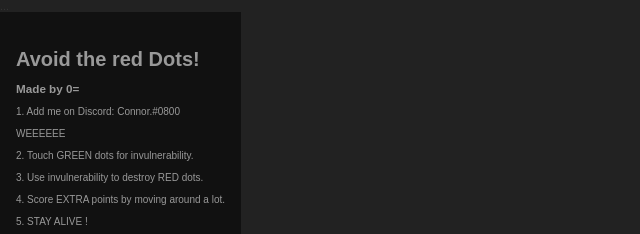
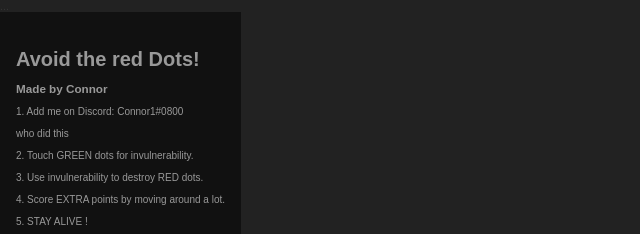
Before and after one commit to ConnorDoesDev/Avoid-the-red-Dots, a plain HTML site: page index.html in a window 1280 px wide. Shown: the top 234 px of the page, 0-640 px from the left. Drawn offline with Linux system fonts and the light colour scheme; a script that the page names is missing.

Commit message:
forgot to change credits to new account

```diff
--- a/index.html
+++ b/index.html
@@ -10,7 +10,7 @@
    content="width=device-width, initial-scale=1.0">
   <meta http-equiv="X-UA-Compatible"
    content="ie=edge">
-  <title>Made by Connor.#0800</title>
+  <title>Made by Connor!#0800</title>
   <style>
    html {
     color: #000;
@@ -231,14 +231,14 @@
     </li>
     <br>
     <li>
-     <h3>Made by 0=
+     <h3>Made by Connor
      </h3>
     </li>
     <br>
-    <li>1. Add me on Discord: Connor.#0800
+    <li>1. Add me on Discord: Connor1#0800
     </li>
     <br>
-    <li>WEEEEEE</li>
+    <li>who did this</li>
     <br>
     <li>2. Touch GREEN dots for
      invulnerability.</li>
```
